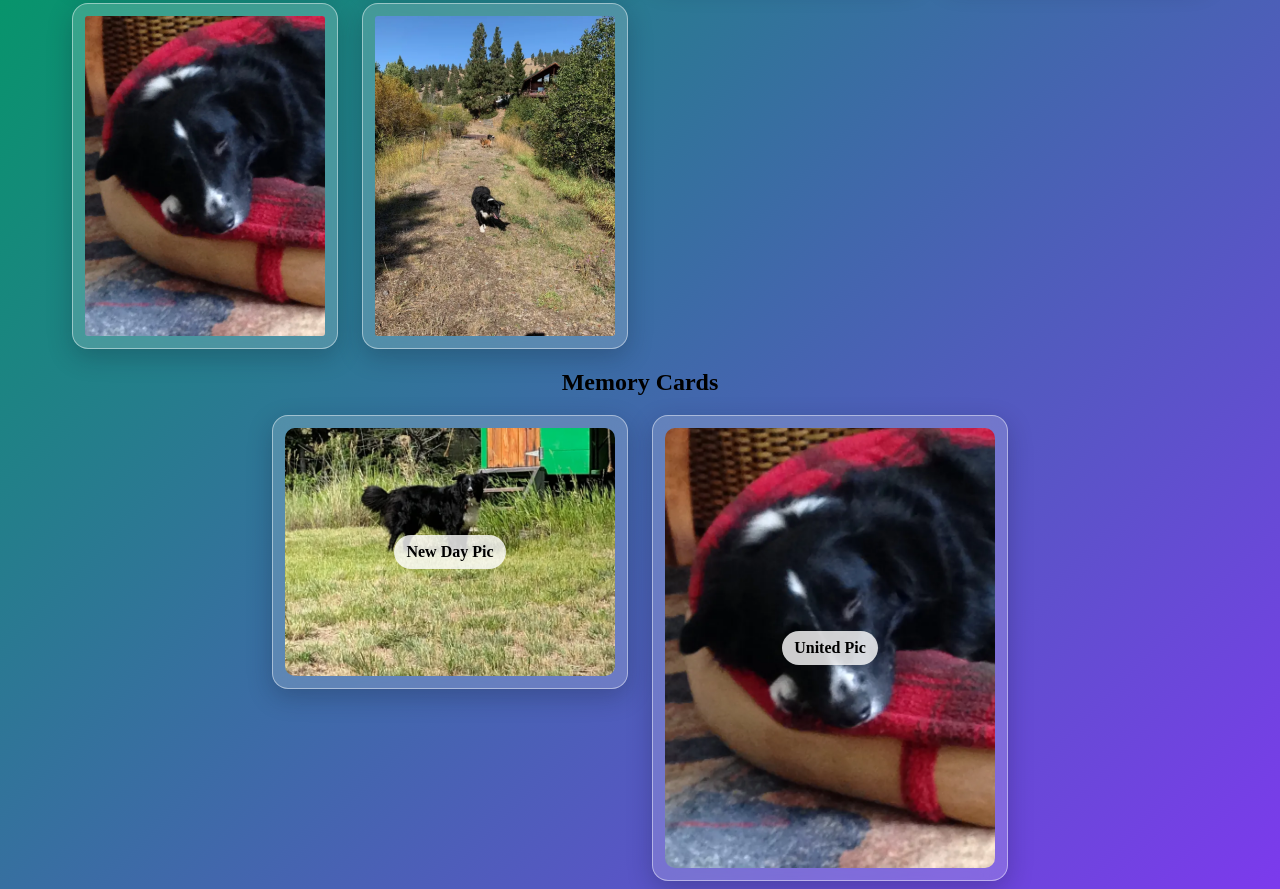
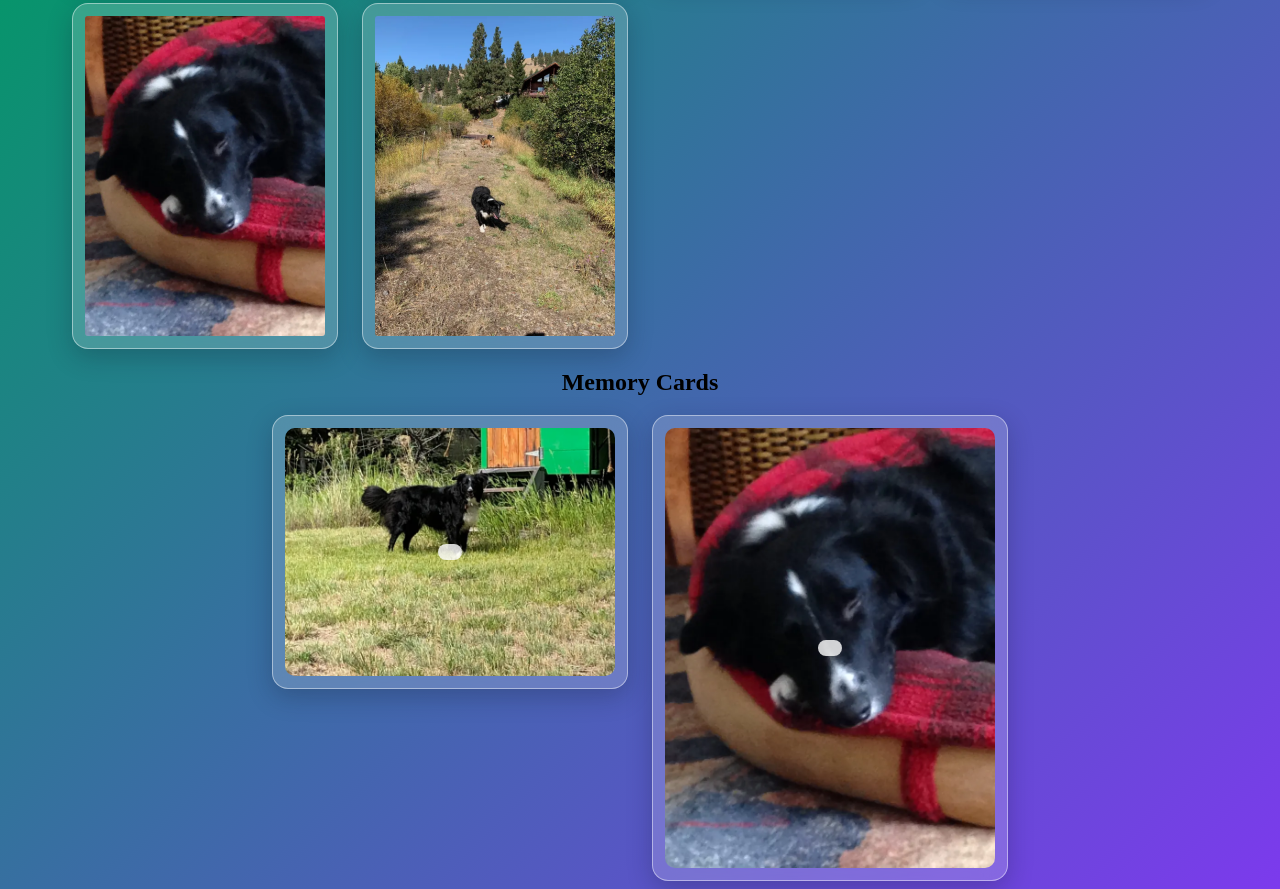
Before and after one commit to miasmith81/next_chapter_the_controlled_build, a website: page index.html in a window 1280 px wide. Shown: the part 2247-3136 px from the top of the page. Drawn offline with Linux system fonts and the light colour scheme.

Commit message:
Remove flip card labels for cleaner presentation

```diff
--- a/index.html
+++ b/index.html
@@ -44,7 +44,7 @@
           <span class="flip-card-inner">
             <span class="flip-card-face flip-card-front">
               <img src="assets/jackson4.webp" width="720" height="540" alt="Jackson standing on a rocky mountain overlook">
-              <span class="flip-card-label">New Day Pic</span>
+              <span class="flip-card-label"></span>
             </span>
             <span class="flip-card-face flip-card-back">
               <img src="assets/jackson.webp" width="720" height="540" alt="Jackson resting indoors beside another dog">
@@ -55,7 +55,7 @@
           <span class="flip-card-inner">
             <span class="flip-card-face flip-card-front">
               <img src="assets/jackson13.webp" width="720" height="960" alt="Jackson resting on his red dog bed">
-              <span class="flip-card-label">United Pic</span>
+              <span class="flip-card-label"></span>
             </span>
             <span class="flip-card-face flip-card-back">
               <img src="assets/jackson7.webp" width="720" height="960" alt="Jackson standing on green grass">
```
